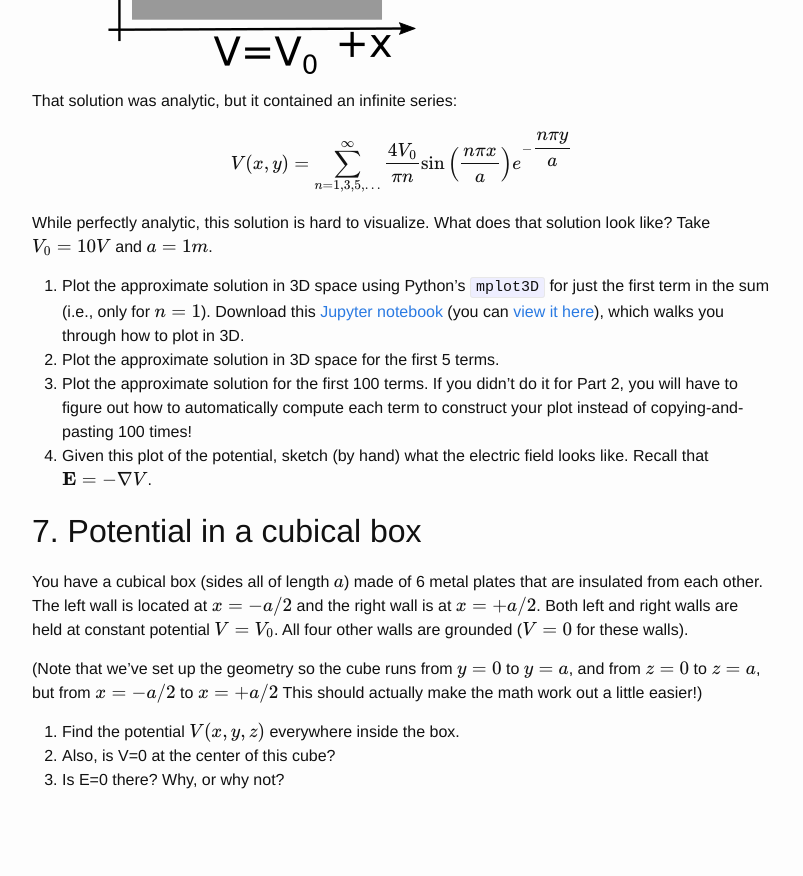
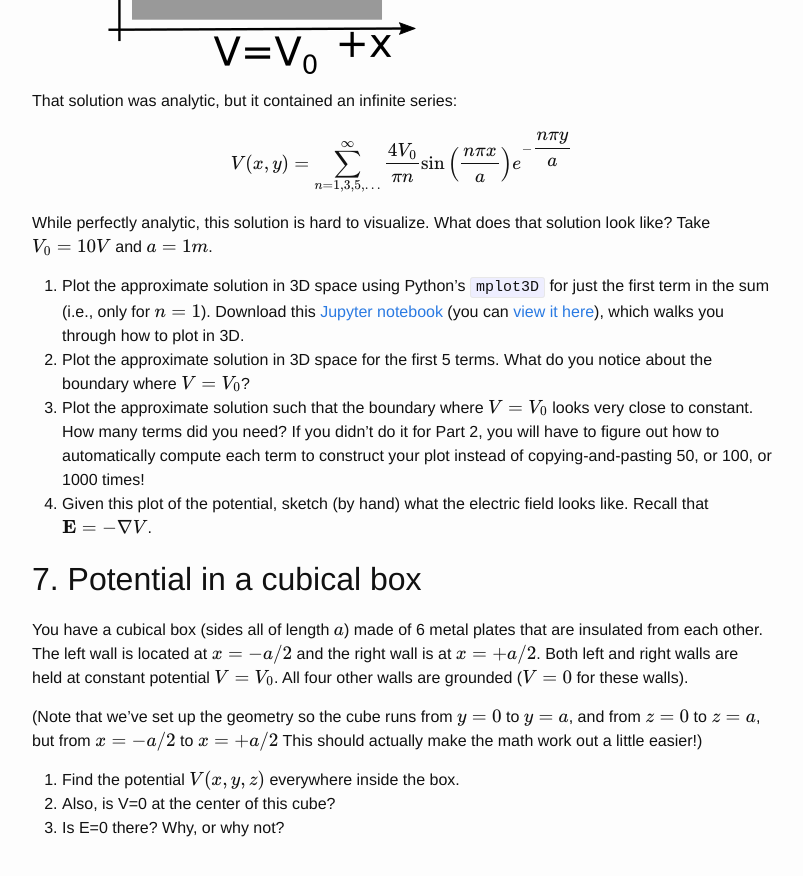
Before and after one commit to dannycab/phy481msu, a Jekyll site: the page built from assignments/homework5.md, in a window 1280 px wide and 900 px high, scrolled down 3449 px. Shown: the top 876 px of the window, without its empty margins (238-1041 px from the left). Built offline with Jekyll 4.4.1, drawn with Linux system fonts in a browser that asks for light colours; formulas are drawn with MathJax 3; before the commit the page ends 4301 px from its top, so only the background shows below that.

Commit message:
updated part 3 of problem 6

````diff
--- a/assignments/homework5.md
+++ b/assignments/homework5.md
@@ -80,8 +80,8 @@ $$V(x,y) = \sum_{n=1,3,5,\dots}^{\infty} \dfrac{4 V_0}{\pi n} \sin \left(\dfrac{
 While perfectly analytic, this solution is hard to visualize. What does that solution look like? Take $V_0 = 10V$ and $a = 1m$.
 
 1. Plot the approximate solution in 3D space using Python's ```mplot3D``` for just the first term in the sum (i.e., only for $n = 1$). Download this [Jupyter notebook](../jupyter/HW5-3dPotentialPlot.ipynb) (you can [view it here](https://github.com/dannycab/phy481msu/blob/gh-pages/jupyter/HW5-3dPotentialPlot.ipynb)), which walks you through how to plot in 3D.
-2. Plot the approximate solution in 3D space for the first 5 terms.
-3. Plot the approximate solution for the first 100 terms. If you didn't do it for Part 2, you will have to figure out how to automatically compute each term to construct your plot instead of copying-and-pasting 100 times!
+2. Plot the approximate solution in 3D space for the first 5 terms. What do you notice about the boundary where $V=V_0$?
+3. Plot the approximate solution such that the boundary where $V=V_0$ looks very close to constant. How many terms did you need? If you didn't do it for Part 2, you will have to figure out how to automatically compute each term to construct your plot instead of copying-and-pasting 50, or 100, or 1000 times!
 4. Given this plot of the potential, sketch (by hand) what the electric field looks like. Recall that $\mathbf{E} = -\nabla V$.
 
 
````
